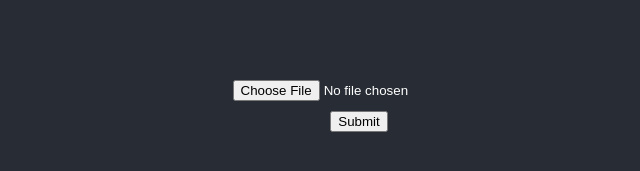
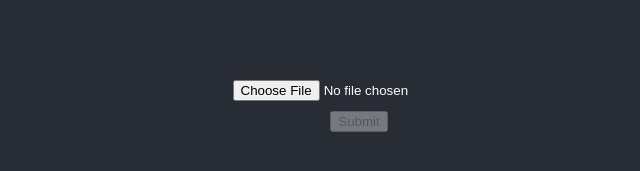
Before and after one commit to a-mar-se/rp_technical_challenge, a React (Create React App) app in the folder csv-upload-front/: page / in a window 1280 px wide. Shown: the part 299-470 px from the top of the page, without its empty margins (281-921 px from the left). Built offline with nearby package versions, Linux system fonts and the light colour scheme.

Commit message:
Adding typescript, axios and storing file in react state

```diff
--- a/csv-upload-front/package.json
+++ b/csv-upload-front/package.json
@@ -6,9 +6,15 @@
     "@testing-library/jest-dom": "^5.17.0",
     "@testing-library/react": "^13.4.0",
     "@testing-library/user-event": "^13.5.0",
+    "@types/jest": "^29.5.10",
+    "@types/node": "^20.9.4",
+    "@types/react": "^18.2.38",
+    "@types/react-dom": "^18.2.17",
+    "axios": "^1.6.2",
     "react": "^18.2.0",
     "react-dom": "^18.2.0",
     "react-scripts": "5.0.1",
+    "typescript": "^5.3.2",
     "web-vitals": "^2.1.4"
   },
   "scripts": {
--- a/csv-upload-front/src/App.js
+++ b/csv-upload-front/src/App.js
@@ -1,6 +1,6 @@
 import logo from './logo.svg';
 import './App.css';
-import FileUpload from './Components/FileUpload.js'
+import FileUpload from './Components/FileUpload.tsx'
 
 function App() {
   return (
--- a/csv-upload-front/src/Components/FileUpload.js
+++ /dev/null
@@ -1,21 +0,0 @@
-const FileUpload = () => {
-
-    const handleSubmission = () => {
-        console.log('submitting file');
-    }
-
-    const changeHandler = () => {
-        console.log('changeHandler');
-    }
-
-    return(
-        <div>
-            <input type="file" name="file" onChange={changeHandler} />
-            <div>
-                <button onClick={handleSubmission}>Submit</button>
-            </div>
-        </div>
-    )
-}
-
-export default FileUpload;
--- /dev/null
+++ b/csv-upload-front/src/Components/FileUpload.tsx
@@ -0,0 +1,37 @@
+import React from "react";
+import axios from "axios";
+
+const FileUpload = () => {
+    const [csvFile, setCsvFile] = React.useState<File | null>(null);
+    const [disabled, setDisabled] = React.useState<Boolean>(true);
+
+    const api_url = "http://127.0.0.1:8000/"
+    const handleSubmission = async () => {
+        if (csvFile !== null){
+            console.log('submitting file');
+            let formData = new FormData();
+            formData.append('file', csvFile);
+            await axios.post(api_url + "csv_validation/validate",formData);
+        }
+        else{
+            alert("Please provide a CSV file")
+        }
+    }
+
+    const changeHandler = (e) => {
+        const csv = e.target.files[0]
+        setCsvFile(csv)
+        setDisabled(false)
+    }
+
+    return(
+        <div>
+            <input type="file" name="file" onChange={changeHandler} />
+            <div>
+                <button onClick={handleSubmission} disabled={disabled}>Submit</button>
+            </div>
+        </div>
+    )
+}
+
+export default FileUpload;
```
Also changed, not shown: 1 other file (tests, documents, lock files or other folders).
